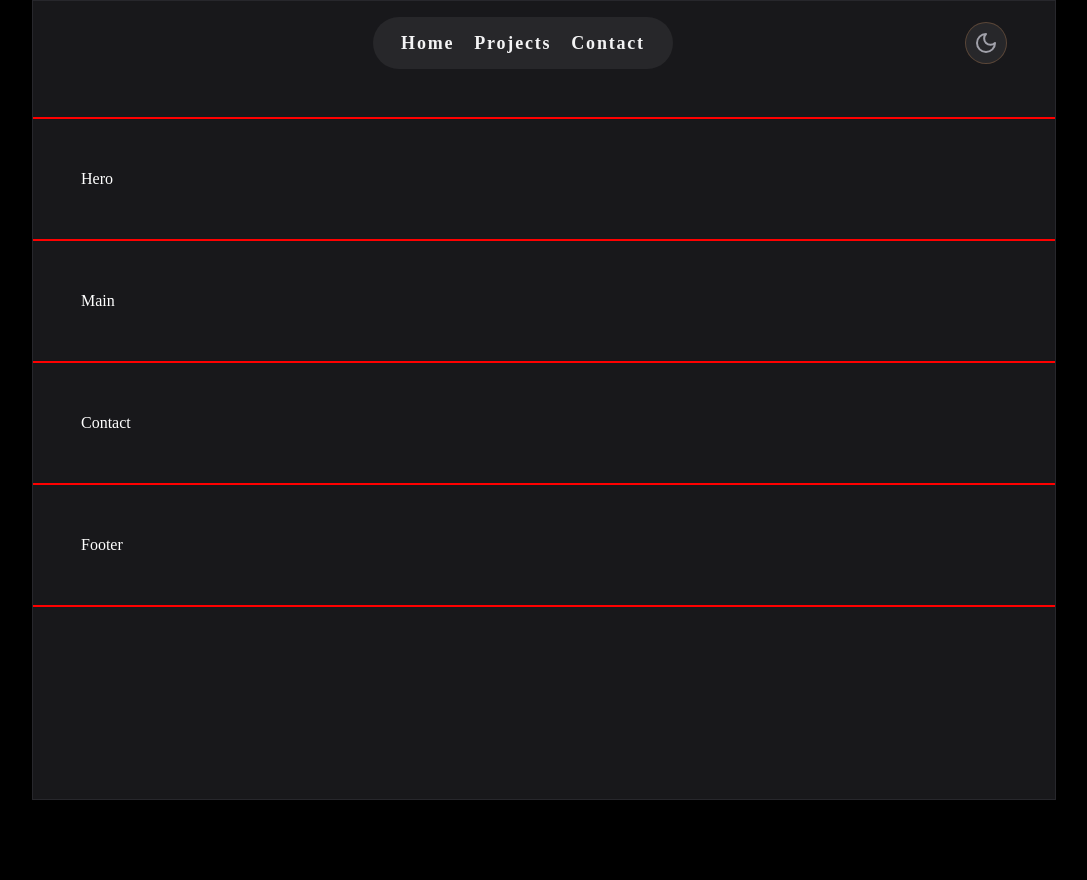
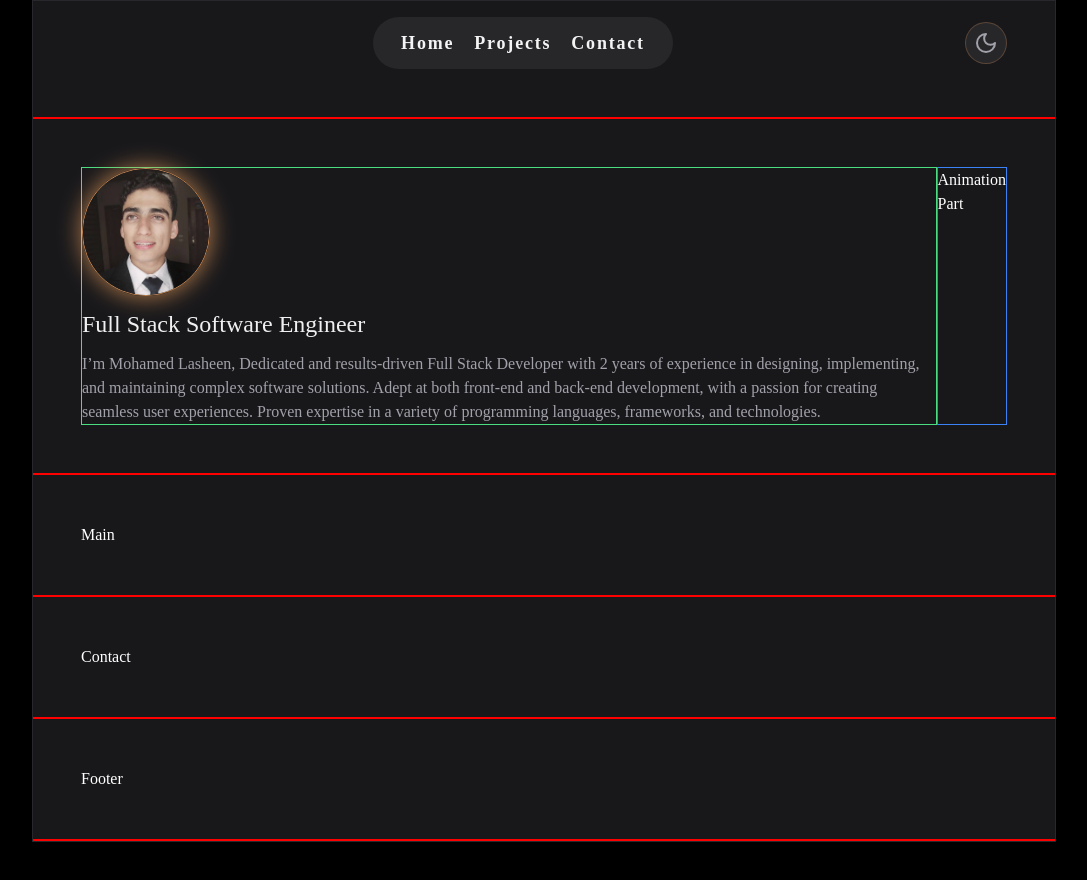
Before and after one commit to mohamedlasheen92/Portfolio, a React (Vite) app: page / in a window 1280 px wide. Shown: the top 880 px of the page, without its empty margins (96-1183 px from the left). Built offline with nearby package versions, Linux system fonts and the light colour scheme.

Commit message:
hero section v1

```diff
--- a/src/components/hero/Hero.tsx
+++ b/src/components/hero/Hero.tsx
@@ -1,8 +1,23 @@
+import me from '../../assets/me.png'
+import './hero.scss'
+
 const Hero = () => {
   return (
     <>
-      <section className="hero">
-        <h1 className="title">Hero</h1>
+      <section className="hero flex">
+        <section className="info border border-green-400 grow">
+          <img src={me} alt="me" className="w-32 border rounded-full" />
+          <h1 className="title text-2xl my-3">Full Stack Software Engineer</h1>
+          <p className="description">
+            I’m Mohamed Lasheen, Dedicated and results-driven Full Stack
+            Developer with 2 years of experience in designing, implementing, and
+            maintaining complex software solutions. Adept at both front-end and
+            back-end development, with a passion for creating seamless user
+            experiences. Proven expertise in a variety of programming languages,
+            frameworks, and technologies.
+          </p>
+        </section>
+        <section className="ani border border-blue-500">Animation Part</section>
       </section>
     </>
   );
--- a/src/components/hero/hero.scss
+++ b/src/components/hero/hero.scss
@@ -1,3 +1,14 @@
-header h1 {
-  color: green;
+.hero {
+  .info {
+    > img {
+      border-color: var(--lightYellow);
+      box-shadow: 0rem 0rem 1.5rem  var(--lightYellow);
+    }
+    .title {
+      color: var(--title);
+    }
+    .description {
+      color: var(--graphColor);
+    }
+  }
 }
--- a/src/index.css
+++ b/src/index.css
@@ -14,6 +14,8 @@
   --lightYellow: #f4a560bf;
   --sunYellow: #FFDB5C;
   --linksColor: #f4f4f5;
+  --title: #f0f0f0;
+  --graphColor: #a1a1aa;
 
 }
 
```
Also changed, not shown: src/assets/me.png (added).
